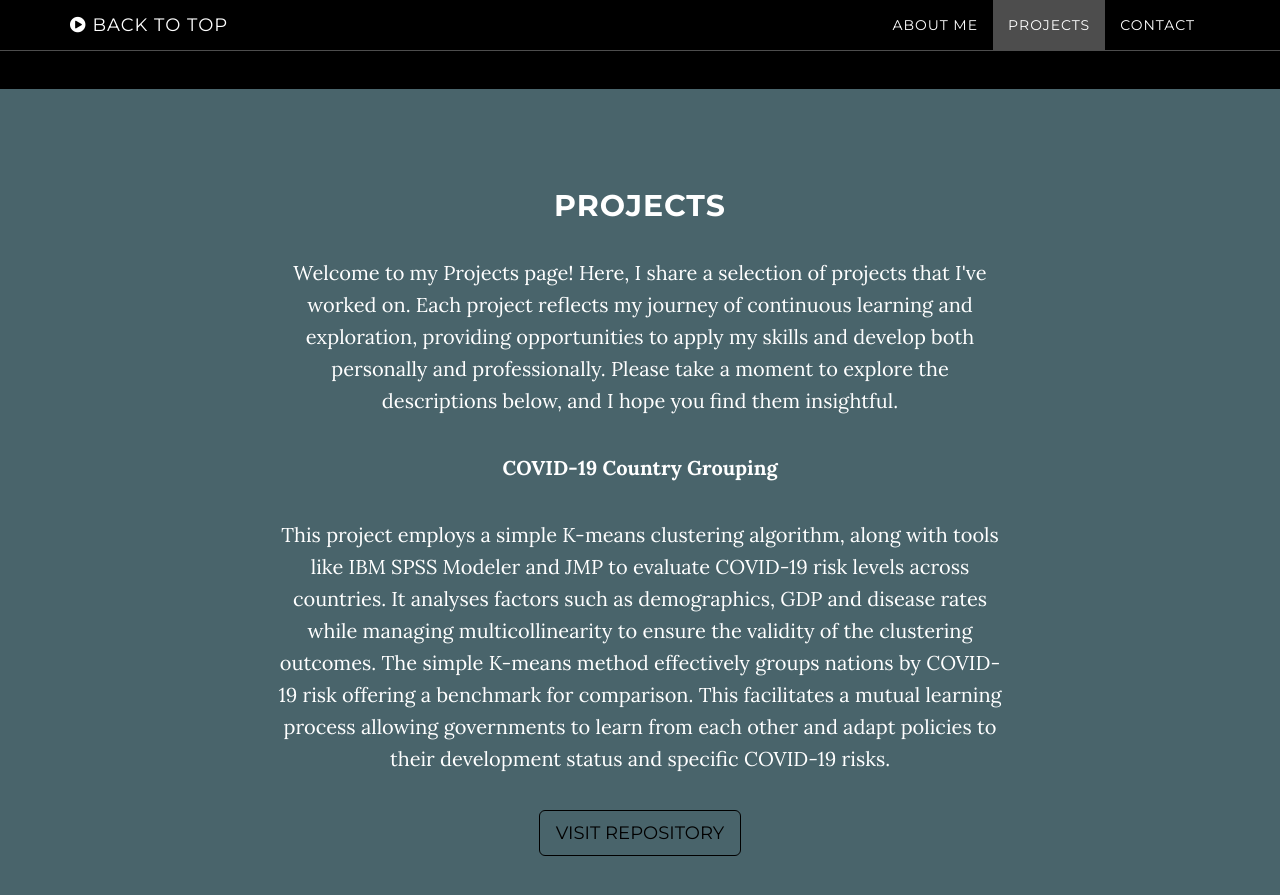
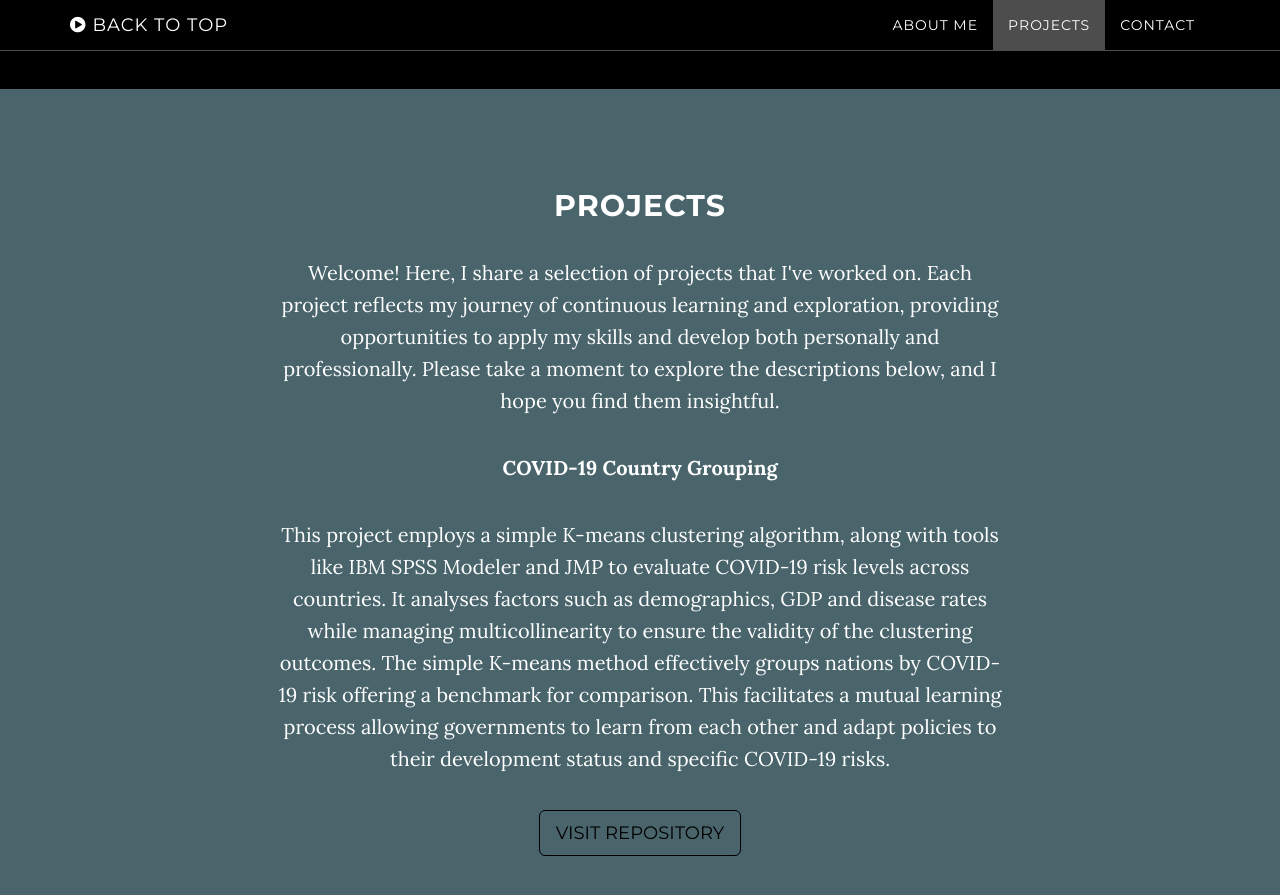
Before and after one commit to Md-Khid/Md-Khid, a Jekyll site: the page built from index.html, in a window 1280 px wide and 900 px high, scrolled down 1890 px. Shown: the top 895 px of the window. Built offline with Jekyll 4.4.1, drawn with Linux system fonts in a browser that asks for light colours.

Commit message:
Update download.html

```diff
--- a/_includes/download.html
+++ b/_includes/download.html
@@ -15,7 +15,7 @@
         <div class="container">
           <div class="col-lg-8 col-lg-offset-2">
             <h2>Projects</h2>
-            <p>Welcome to my Projects page! Here, I share a selection of projects that I've worked on. Each project reflects my
+            <p>Welcome! Here, I share a selection of projects that I've worked on. Each project reflects my
               journey of continuous learning and exploration, providing opportunities to apply my skills and develop both
               personally and professionally. Please take a moment to explore the descriptions below, and I hope you find them
               insightful.</p>
```
